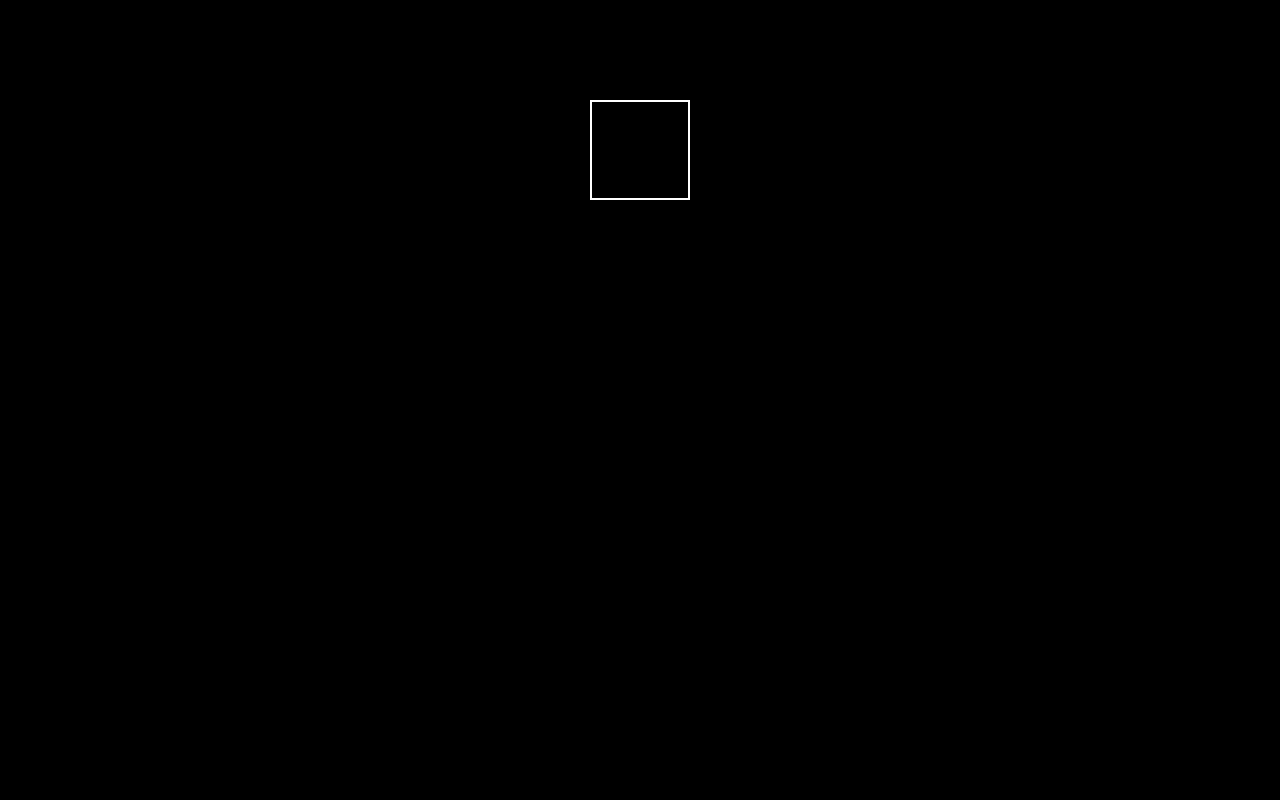
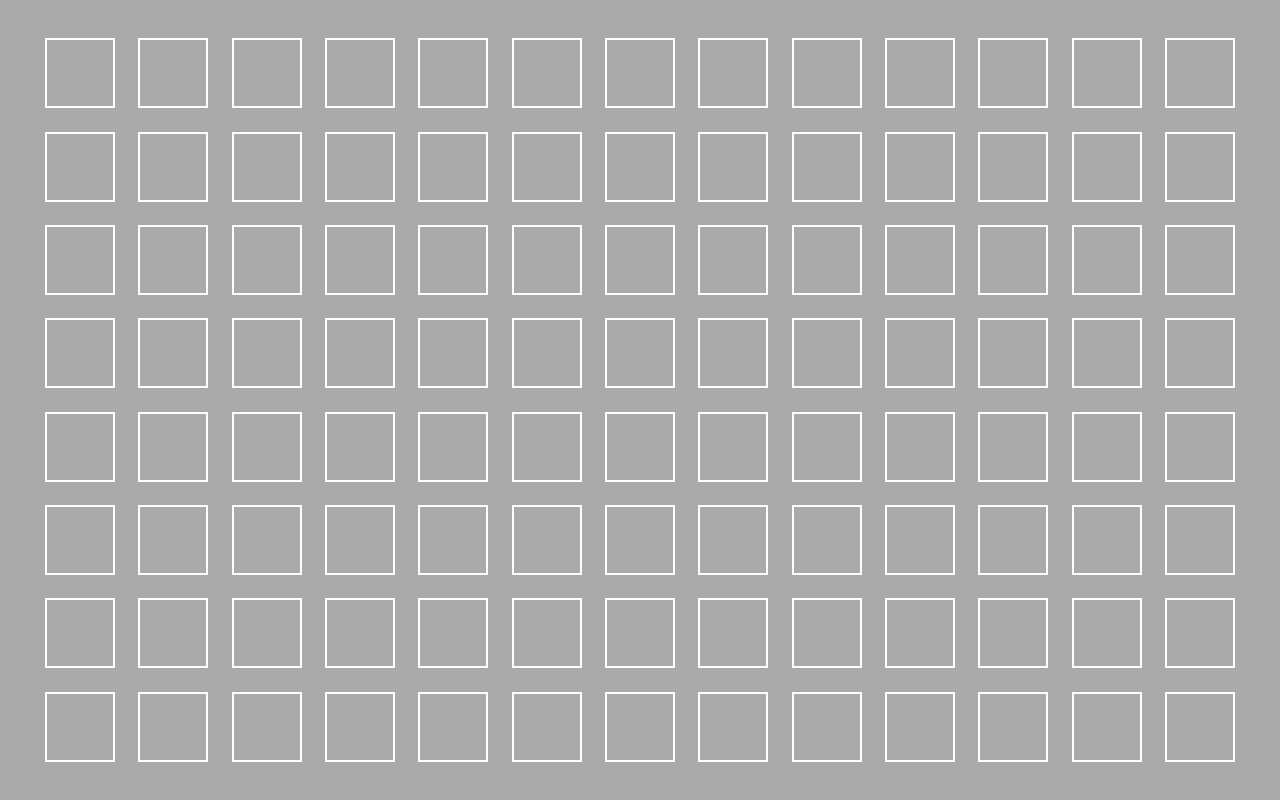
Before and after one commit to joshuajenkins/shape, a plain HTML site: page index.html in a window 1280 px wide. Drawn offline with Linux system fonts and the light colour scheme.

Commit message:
More squares for better fun

```diff
--- a/index.html
+++ b/index.html
@@ -2,67 +2,13 @@
 <html>
 <head>
   <title>Shape</title>
-  <style type="text/css">
-    body {
-      background-color: black;
-      margin: 0;
-    }
-
-    #square-box {
-      display: block;
-      margin: 100px auto;
-      transition: transform 0.2s ease-in-out;
-    }
-
-    #square-shape {
-      stroke-dasharray: 0;
-      stroke-dashoffset: 0;
-
-      transition: stroke-dashoffset 0.2s ease-in-out;
-    }
-  </style>
+  <link rel="stylesheet" href="shape.css" />
 </head>
 
 <body>
 
-  <?xml version="1.0" standalone="no"?>
-  <svg width="100" height="100" xmlns="http://www.w3.org/2000/svg" version="1.1" id="square-box">
-    <rect id="square-shape" x="0" y="0" width="100" height="100" stroke-width="4" stroke="white" />
-  </svg>
+  <section id="artboard"></section>
 
-  <script>
-  var box   = document.getElementById('square-box');
-  var shape = document.getElementById('square-shape');
-
-  var rotation = 0;
-  var rotateSquare = function(deg) {
-    rotation += deg;
-    box.style.transform = 'rotate(' + rotation + 'deg)';
-  }
-
-  var dashOffset = 0;
-  var lengthSet = false;
-  var modifyStroke = function(dOffset) {
-    if (!lengthSet) { setShapeLength(); lengthSet = true }
-    dashOffset += dOffset;
-    shape.style.strokeDashoffset = dashOffset;
-  }
-
-  var setShapeLength = function() {
-    // var length = shape.getTotalLength();
-    var length = 400; // 4 sided 100px square, getTotalLength maybe doesn't work here?
-    shape.style.strokeDasharray = length;
-  }
-
-  socket_ = new WebSocket('ws://literature.uncontext.com:80');
-  socket_.onmessage = function (data) {
-    var data = JSON.parse(data.data);
-    console.log(data);
-    rotateSquare(data.a);
-    modifyStroke(data.b, data.d);
-  };
-
-</script>
-
+  <script src="shape.js"></script>
 </body>
 </html>
--- /dev/null
+++ b/shape.css
@@ -0,0 +1,25 @@
+html,
+body,
+#artboard {
+  width: 100%;
+  height: 100%;
+}
+
+body {
+  background-color: #aaa;
+  margin: 0;
+}
+
+.container {
+  display: block;
+  position: absolute;
+  fill: none;
+
+  transition: transform 0.2s ease-in-out;
+}
+
+.square {
+  stroke-dashoffset: 0;
+
+  transition: stroke-dashoffset 0.2s ease-in-out;
+}
--- /dev/null
+++ b/shape.js
@@ -0,0 +1,145 @@
+var socket = (function() {
+  var socket_;
+  var data;
+
+  var connect = function() {
+    socket_ = new WebSocket('ws://literature.uncontext.com:80');
+    socket_.onmessage = function(d) {
+      data = JSON.parse(d.data);
+      animate.newFrame(data);
+    }
+  }
+
+  return {
+    'connect': connect
+  }
+
+}());
+
+var animate = (function() {
+  var containers;
+  var squares;
+  var rotationPos = 0;
+  var rotationNeg = 0;
+  var dashOffset = 0;
+
+  var rotateContainers = function(deg) {
+    rotationPos += deg;
+    rotationNeg -= deg;
+    for (var i = 0; i < containers.length; i++) {
+      if (i % 2) {
+        containers[i].style.transform = 'rotate(' + rotationPos + 'deg)';
+      } else {
+        containers[i].style.transform = 'rotate(' + rotationNeg + 'deg)';
+      }
+    }
+  }
+
+  var modifyStroke = function(offset) {
+    dashOffset += offset;
+    for (var i = 0; i < squares.length; i++) {
+      squares[i].style.strokeDashoffset = dashOffset;
+    }
+  }
+
+  var newFrame = function(data) {
+    rotateContainers(data.a);
+    modifyStroke(data.b);
+  }
+
+  var init = function() {
+    containers  = document.getElementsByClassName('container');
+    squares     = document.getElementsByClassName('square');
+    socket.connect();
+  }
+
+  return {
+    'init': init,
+    'newFrame': newFrame
+  }
+}());
+
+var shape = (function() {
+
+  var square = function(inner) {
+    var el = document.createElementNS('http://www.w3.org/2000/svg', 'rect');
+    el.setAttribute('class', 'square');
+    el.setAttribute('x', 0);
+    el.setAttribute('y', 0);
+    el.setAttribute('width', inner);
+    el.setAttribute('height', inner);
+    el.setAttribute('stroke-width', 4);
+    el.setAttribute('stroke', 'white');
+    el.style.strokeDasharray = inner * 4 + 'px';
+
+    return el;
+  }
+
+  return {
+    'square': square
+  }
+
+}());
+
+var canvas = (function() {
+  var docWidth,
+      docHeight;
+
+  var container = document.getElementById('artboard');
+
+  // ct -> container (SVG container)
+  var ctInner   = 70;
+  var ctMargin  = ctInner / 3;
+  var ctOuter   = ctInner + ctMargin;
+
+  var ctXCount,
+      ctYCount,
+      ctXOffset,
+      ctYOffset;
+
+  var setDimensions = function() {
+    docWidth  = Math.max(document.documentElement.clientWidth, window.innerWidth || 0);
+    docHeight = Math.max(document.documentElement.clientHeight, window.innerHeight || 0);
+
+    ctXCount  = Math.floor(docWidth / ctOuter);
+    ctYCount  = Math.floor(docHeight / ctOuter);
+
+    ctXOffset = (docWidth - (ctOuter * ctXCount)) / 2;
+    ctYOffset = (docHeight - (ctOuter * ctYCount)) / 2;
+  }
+
+  var drawContainersL1 = function() {
+    for (x = 0; x < ctXCount; x++) {
+      for (y = 0; y < ctYCount; y++) {
+        var el = document.createElementNS('http://www.w3.org/2000/svg', 'svg');
+        el.setAttribute('class', 'container');
+        el.setAttribute('width', ctInner);
+        el.setAttribute('height', ctInner);
+        el.style.left = Math.floor(ctXOffset + (ctOuter * x)) + (ctMargin / 2) + 'px';
+        el.style.top = Math.floor(ctYOffset + (ctOuter * y)) + (ctMargin / 2) + 'px';
+
+        var square = shape.square(ctInner);
+        el.appendChild(square);
+
+        container.appendChild(el);
+      }
+    }
+  }
+
+  var drawContainersL2 = function() {
+
+  }
+
+  var init = function() {
+    setDimensions();
+    drawContainersL1();
+  }
+
+  return {
+    'init': init
+  }
+
+}());
+
+canvas.init();
+animate.init();
```
